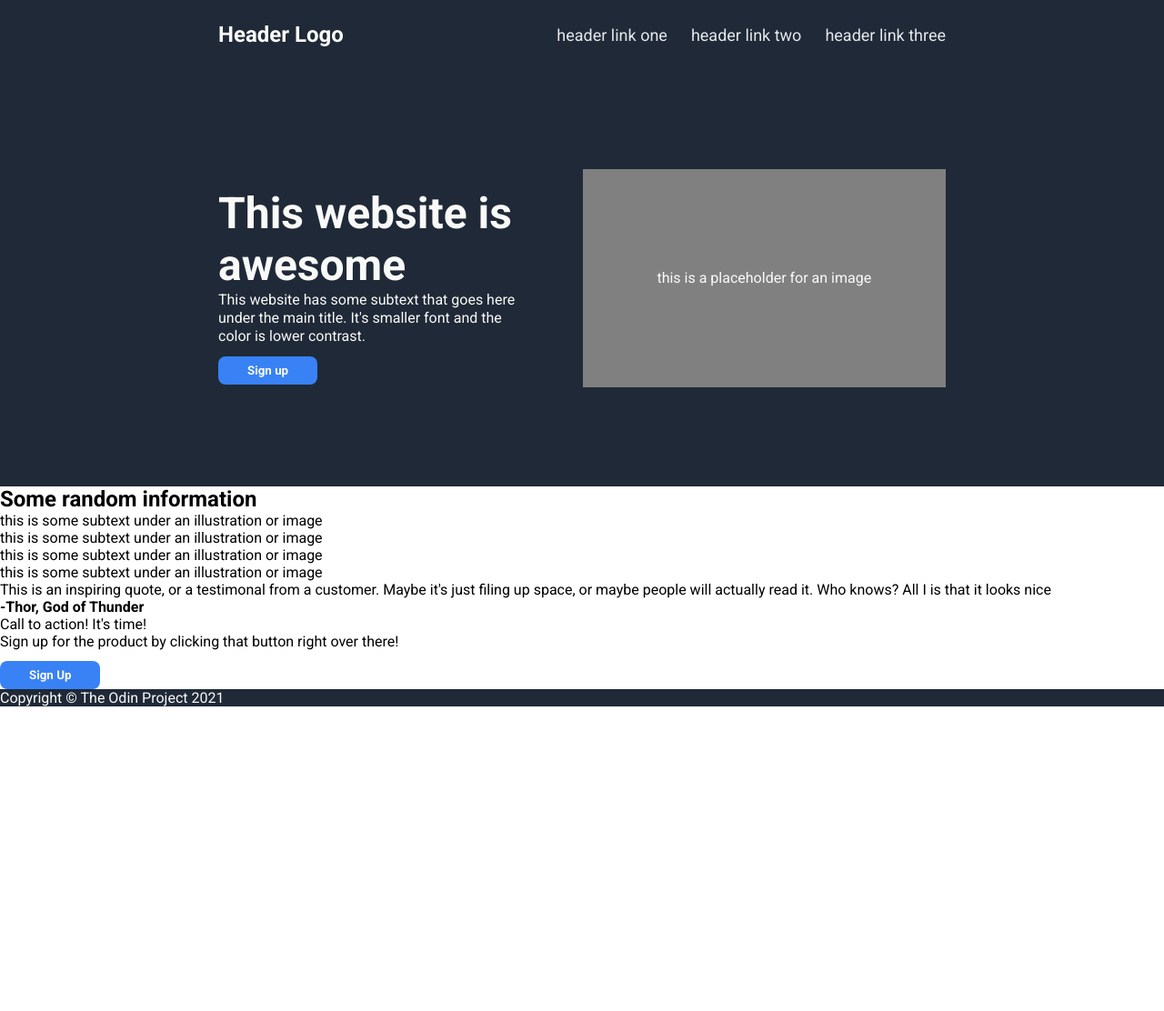
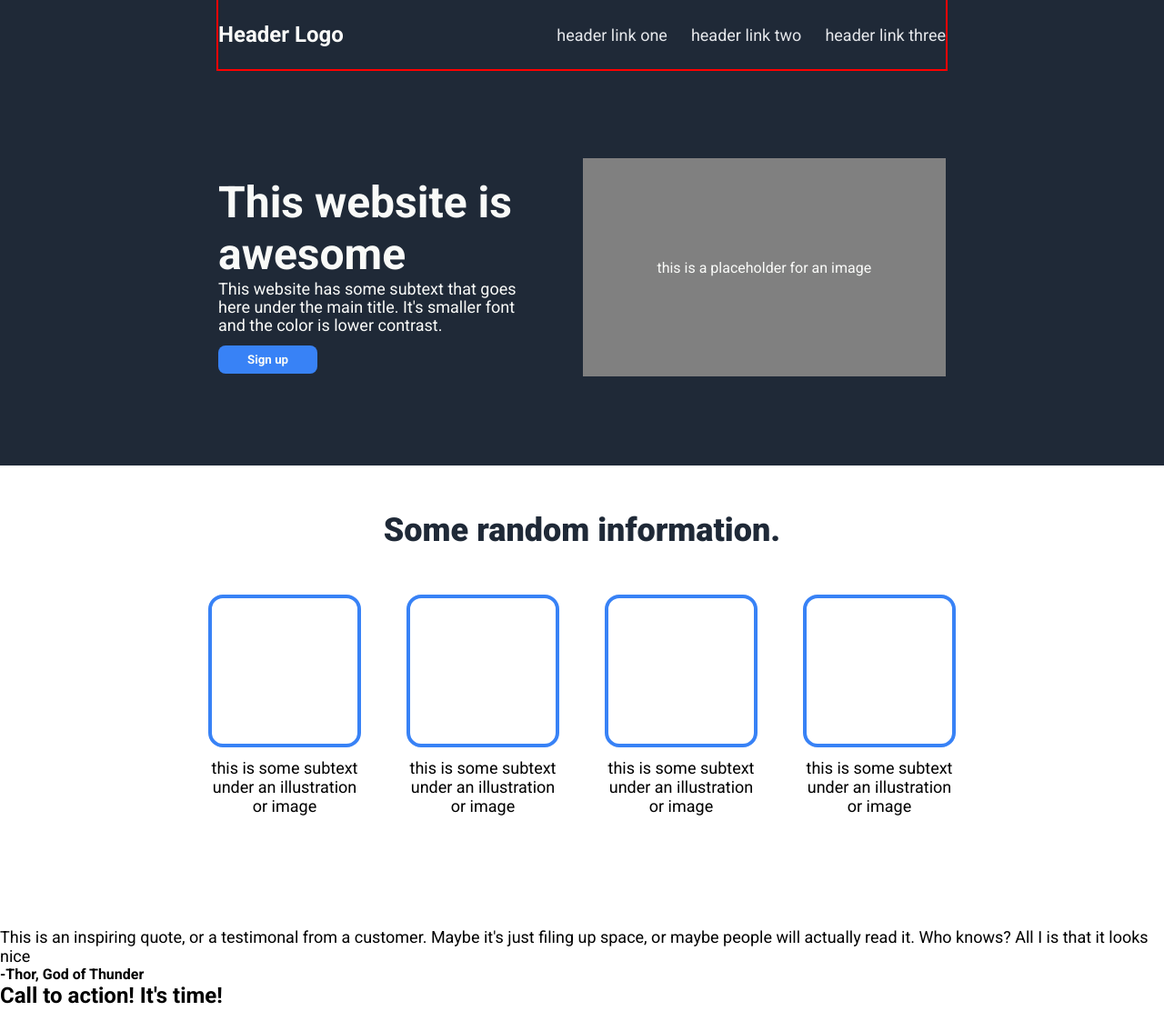
Before and after one commit to Eztatic/simple-landing-page, a plain HTML site: page index.html in a window 1280 px wide. Shown: the top 1112 px of the page at 91% size. Before the commit the page ends 800 px from the top, so only its background shows below. Drawn offline with Linux system fonts and the light colour scheme.

Commit message:
Style first section of landing page

```diff
--- a/index.html
+++ b/index.html
@@ -25,8 +25,9 @@
                   <div class="img-placeholder">this is a placeholder for an image</div>
             </section>
       </header>
+      <div class="content">
             <section>
-            <h2>Some random information</h2>
+                  <h2>Some random information.</h2>
                   <div class="random-information">
                         <div>
                               <div class="box"></div>
@@ -53,12 +54,13 @@
             <section>
                   <div>
                         <div>
-                        <p>Call to action! It's time!</p>
+                              <h2>Call to action! It's time!</h2>
                               <p>Sign up for the product by clicking that button right over there!</p>
                         </div>
                         <button>Sign Up</button>
                   </div>
             </section>
+      </div>
       <footer>
             <p>Copyright &#169; The Odin Project 2021</p>
       </footer>
--- a/style.css
+++ b/style.css
@@ -7,13 +7,6 @@
       list-style: none;
       text-decoration: none;
       font-family: "Roboto", sans-serif;
-
-}
-
-body {
-      display: flex;
-      flex-direction: column;
-      justify-content: center;
 }
 
 header,
@@ -27,6 +20,11 @@ nav {
       display: flex;
       justify-content: space-between;
       align-items: center;
+      outline: 2px solid red;
+}
+
+nav > h1{
+      font-size: 24px;
 }
 
 nav > ul {
@@ -34,14 +32,13 @@ nav > ul {
       gap: 26px;
 }
 
-nav > h1{
-      font-size: 24px;
-
-}
-
 a {
       font-size: 18px;
       color: #e5e7eb;
+}
+
+p {
+      font-size: 18px;
 }
 
 button {
@@ -55,7 +52,7 @@ button {
 }
 
 header {
-      height: 535px;
+      height: 512px;
       padding: 0 240px;
       display: flex;
       flex-direction: column;
@@ -91,3 +88,42 @@ header > section > .img-placeholder {
       justify-content: center;
       align-items: center;
 }
+
+/* Random Information */
+
+.content > section:first-child > h2 {
+      color: #1f2937;
+      font-size: 36px;
+      font-weight: 800;
+      padding: 50px 0;
+}
+
+.random-information > div > .box {
+      width: 168px;
+      height: 168px;
+      border: 4px solid #3882f6;
+      border-radius: 16px;
+}
+
+.random-information > div > p {
+      margin-top: 12px;
+      text-align: center;
+}
+
+.random-information > div {
+      width: 168px;
+}
+
+.random-information {
+      margin-bottom: 123px;
+      display: flex;
+      flex-wrap: wrap;
+      gap: 50px;
+}
+
+.content > section:first-child {
+      height: max-content;
+      display: flex;
+      flex-direction: column;
+      align-items: center;
+}
```
Lines whose indentation alone changed are shown as unchanged.
